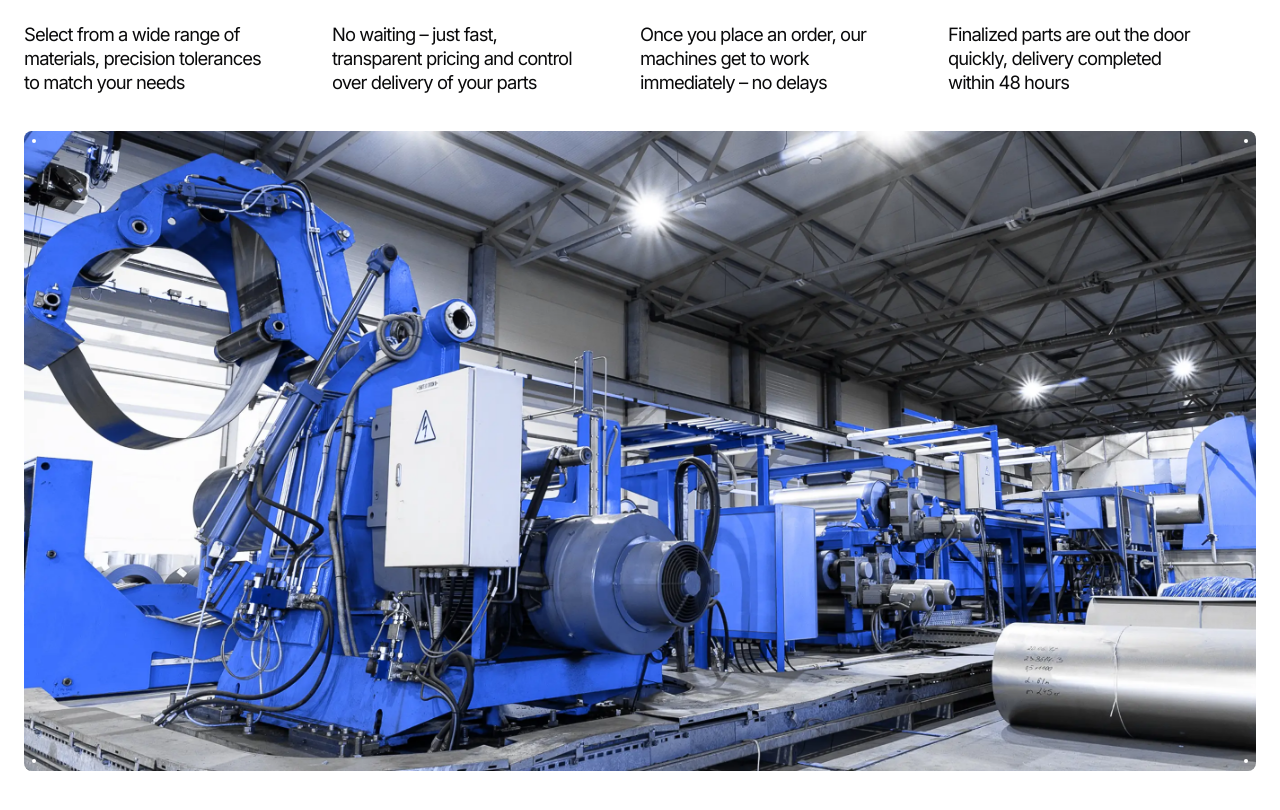
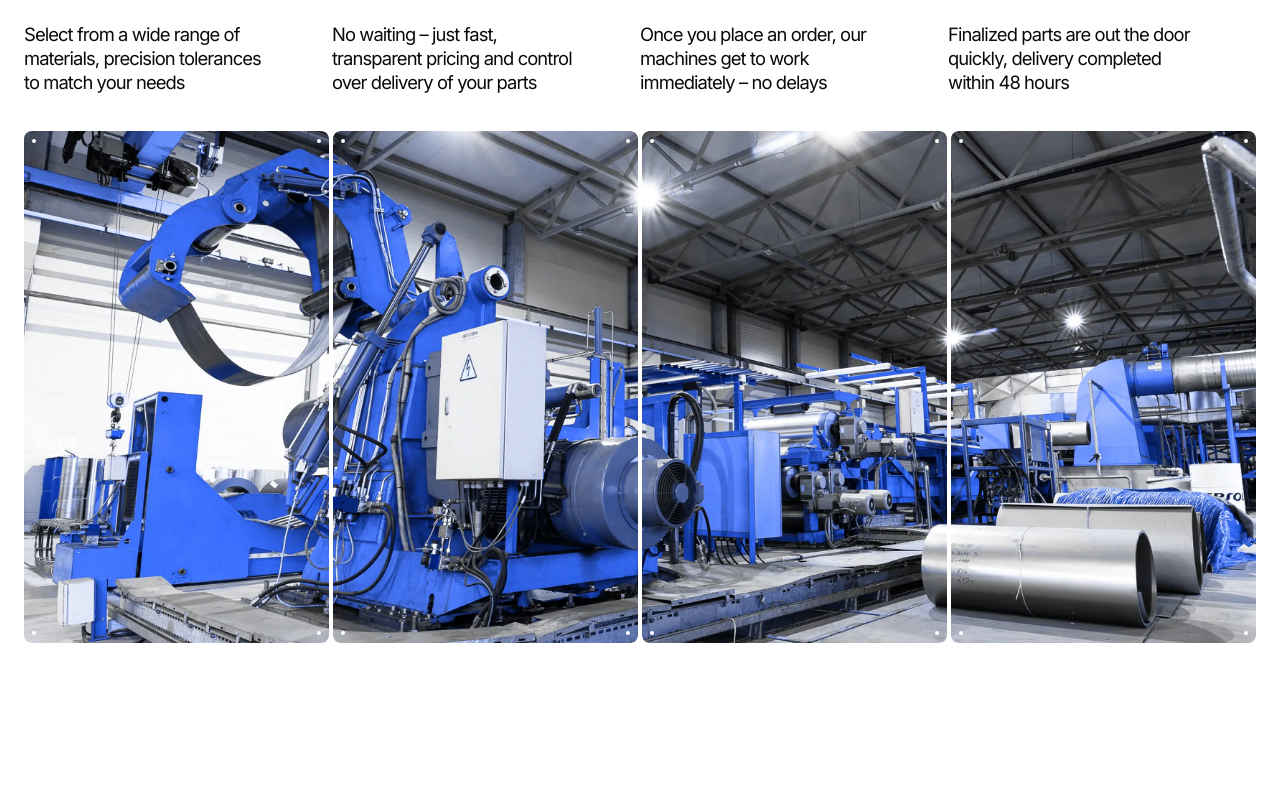
Before and after one commit to andrewshtyka/forge, a Next.js app: page / in a window 1280 px wide. Shown: the part 3122-3932 px from the top of the page. After the commit the page ends 3862 px from the top, so only its background shows below. Built offline with nearby package versions, Linux system fonts and the light colour scheme.

Commit message:
Finish 'process'

```diff
--- a/package.json
+++ b/package.json
@@ -12,7 +12,8 @@
     "motion": "^12.40.0",
     "next": "16.2.9",
     "react": "19.2.4",
-    "react-dom": "19.2.4"
+    "react-dom": "19.2.4",
+    "react-remove-scroll": "^2.7.2"
   },
   "devDependencies": {
     "babel-plugin-react-compiler": "1.0.0",
--- /dev/null
+++ b/src/components/Icons/Corner/Corner.jsx
@@ -0,0 +1,38 @@
+"use client";
+
+// #region ============================== Imports
+
+// animation
+
+// components
+
+// constants
+
+// hooks
+
+// providers / context
+
+// styles
+// import css from '.'
+
+// utility
+import React from "react";
+
+// #endregion ===========================
+
+export default function Corner({ size = 8 }) {
+  return (
+    <svg
+      width={size}
+      height={size}
+      viewBox="0 0 8 8"
+      fill="none"
+      xmlns="http://www.w3.org/2000/svg"
+    >
+      <path
+        d="M8 0H0C4.41828 0 8 3.58172 8 8V0Z"
+        fill="var(--color-bg-primary)"
+      />
+    </svg>
+  );
+}
--- a/src/components/MenuMobile/MenuMobile.jsx
+++ b/src/components/MenuMobile/MenuMobile.jsx
@@ -23,6 +23,7 @@ import css from "./MenuMobile.module.css";
 
 // utility
 import React from "react";
+import { RemoveScroll } from "react-remove-scroll";
 
 // #endregion ===========================
 
@@ -55,6 +56,7 @@ export default function MenuMobile() {
     : "inset(0% 0% 100% 0%)";
 
   return (
+    <RemoveScroll enabled={isMenuOpened}>
       <motion.article
         className={css.article}
         initial={{ clipPath: "inset(0% 100% 100% 0%)" }}
@@ -94,5 +96,6 @@ export default function MenuMobile() {
           <LinkText>Fra</LinkText>
         </div>
       </motion.article>
+    </RemoveScroll>
   );
 }
--- a/src/components/_SECTIONS/Process/ImageMasked/ImageMasked.jsx
+++ b/src/components/_SECTIONS/Process/ImageMasked/ImageMasked.jsx
@@ -7,6 +7,7 @@
 // components
 import Image from "next/image";
 import Dot from "@/components/Dot/Dot";
+import Corner from "@/components/Icons/Corner/Corner";
 
 // constants
 
@@ -31,6 +32,82 @@ export default function ImageMasked({ src, alt = "" }) {
           <Dot />
         </div>
         <Image src={src} alt={alt} className={css.img} />
+
+        {/* Masked Lines */}
+        <div className={css.container_lines}>
+          {/* line 1 */}
+          <div className={css.line}>
+            <span className={css.top_left}>
+              <Corner />
+            </span>
+            <span className={css.top_right}>
+              <Corner />
+            </span>
+            <span className={css.bottom_left}>
+              <Corner />
+            </span>
+            <span className={css.bottom_right}>
+              <Corner />
+            </span>
+            <span className={css.dots_top}>
+              <Dot />
+              <Dot />
+            </span>
+            <span className={css.dots_bottom}>
+              <Dot />
+              <Dot />
+            </span>
+          </div>
+
+          {/* line 2 */}
+          <div className={`${css.line} ${css.hide}`}>
+            <span className={css.top_left}>
+              <Corner />
+            </span>
+            <span className={css.top_right}>
+              <Corner />
+            </span>
+            <span className={css.bottom_left}>
+              <Corner />
+            </span>
+            <span className={css.bottom_right}>
+              <Corner />
+            </span>
+            <span className={css.dots_top}>
+              <Dot />
+              <Dot />
+            </span>
+            <span className={css.dots_bottom}>
+              <Dot />
+              <Dot />
+            </span>
+          </div>
+
+          {/* line 3 */}
+          <div className={`${css.line} ${css.hide}`}>
+            <span className={css.top_left}>
+              <Corner />
+            </span>
+            <span className={css.top_right}>
+              <Corner />
+            </span>
+            <span className={css.bottom_left}>
+              <Corner />
+            </span>
+            <span className={css.bottom_right}>
+              <Corner />
+            </span>
+            <span className={css.dots_top}>
+              <Dot />
+              <Dot />
+            </span>
+            <span className={css.dots_bottom}>
+              <Dot />
+              <Dot />
+            </span>
+          </div>
+        </div>
+
         <div className={css.container_dots_bottom}>
           <Dot />
           <Dot />
--- a/src/components/_SECTIONS/Process/ImageMasked/ImageMasked.module.css
+++ b/src/components/_SECTIONS/Process/ImageMasked/ImageMasked.module.css
@@ -6,14 +6,8 @@
 
 @media (width >= 768px) {
   .container {
-    max-height: 30svh;
-  }
-}
-
-@media (width >= 1200px) {
-  .container {
     padding-inline: var(--offset-primary);
-    max-height: calc(var(--space-20) * 2.5);
+    max-height: calc(var(--space-20) * 2);
   }
 }
 
@@ -25,7 +19,7 @@
   overflow: hidden;
 }
 
-@media (width >= 1200px) {
+@media (width >= 768px) {
   .border_radius {
     border-radius: var(--border-radius-primary);
   }
@@ -55,7 +49,7 @@
   bottom: var(--offset-primary);
 }
 
-@media (width >= 1200px) {
+@media (width >= 768px) {
   .container_dots_top,
   .container_dots_bottom {
     left: var(--space-4);
@@ -70,3 +64,92 @@
     bottom: var(--space-4);
   }
 }
+
+/* ================================================== */
+/* */
+/* Lines Mask */
+
+.container_lines {
+  position: absolute;
+  top: 0;
+  left: 0;
+  width: 100%;
+  height: 100%;
+
+  display: flex;
+  justify-content: space-evenly;
+}
+
+.line {
+  display: none;
+}
+
+@media (width >= 768px) {
+  .line {
+    display: initial;
+    width: var(--space-2);
+    height: 100%;
+    background-color: var(--color-bg-primary);
+
+    position: relative;
+  }
+}
+
+.hide {
+  display: none;
+}
+
+@media (width >= 1200px) {
+  .hide {
+    display: initial;
+  }
+}
+
+.top_left,
+.top_right,
+.bottom_left,
+.bottom_right {
+  display: inline-flex;
+  position: absolute;
+}
+
+.top_left {
+  top: 0;
+  right: 100%;
+}
+
+.top_right {
+  top: 0;
+  left: 100%;
+  transform: scaleX(-1);
+}
+
+.bottom_left {
+  bottom: 0;
+  right: 100%;
+  transform: scaleY(-1);
+}
+
+.bottom_right {
+  bottom: 0;
+  left: 100%;
+  transform: scale(-1, -1);
+}
+
+.dots_top,
+.dots_bottom {
+  position: absolute;
+  left: 50%;
+  transform: translateX(-50%);
+
+  display: flex;
+  column-gap: var(--space-10);
+}
+
+.dots_top {
+  top: var(--space-4);
+}
+
+.dots_bottom {
+  bottom: var(--space-4);
+}
```
Also changed, not shown: 1 other file (tests, documents, lock files or other folders). Lines whose indentation alone changed are shown as unchanged.
